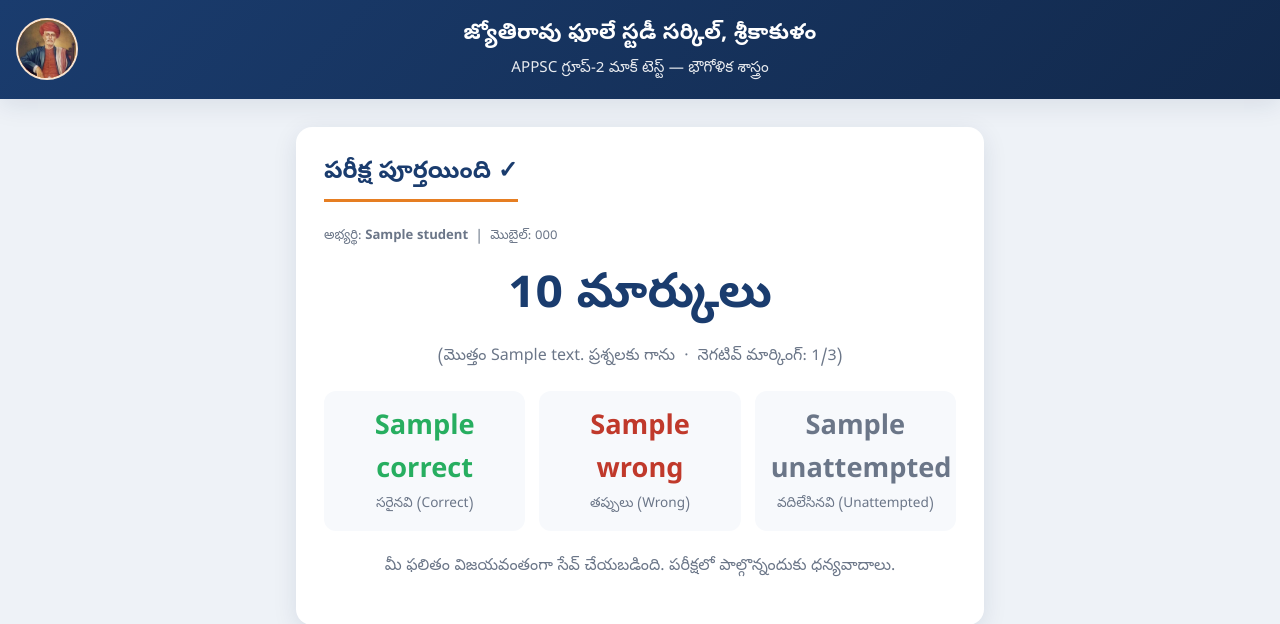
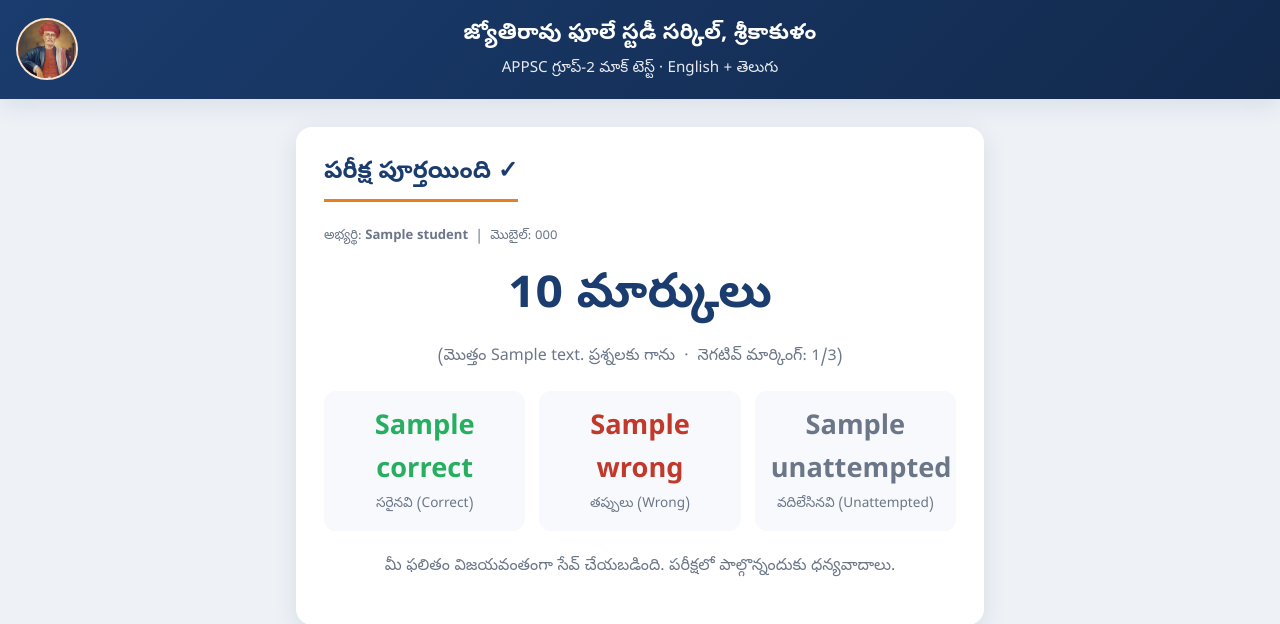
Before and after one commit to munirohitrishi/mock_test_sklm, a Flask app: template templates/result.html in a window 1280 px wide. Shown: the top 624 px of the page. Run offline with Flask 3, Linux system fonts and the light colour scheme; the template is opened without the code that fills it: most values are stand-ins (such as "Sample title", 1, 10 or a date in 2020).

Commit message:
Add files via upload

```diff
--- a/templates/instructions.html
+++ b/templates/instructions.html
@@ -16,7 +16,7 @@
       <img src="{{ url_for('static', filename='img/jyotirao-phule.jpg') }}" alt="జ్యోతిరావు ఫూలే" onerror="this.style.display='none'">
     </div>
     <h1>జ్యోతిరావు ఫూలే స్టడీ సర్కిల్, శ్రీకాకుళం</h1>
-    <p>APPSC గ్రూప్-2 మాక్ టెస్ట్ — భౌగోళిక శాస్త్రం</p>
+    <p>APPSC గ్రూప్-2 మాక్ టెస్ట్ · English + తెలుగు</p>
   </div>
 
   <div class="wrap">
--- a/templates/register.html
+++ b/templates/register.html
@@ -16,7 +16,7 @@
       <img src="{{ url_for('static', filename='img/jyotirao-phule.jpg') }}" alt="జ్యోతిరావు ఫూలే" onerror="this.style.display='none'">
     </div>
     <h1>జ్యోతిరావు ఫూలే స్టడీ సర్కిల్, శ్రీకాకుళం</h1>
-    <p>APPSC గ్రూప్-2 మాక్ టెస్ట్ — భౌగోళిక శాస్త్రం (Geography)</p>
+    <p>APPSC గ్రూప్-2 మాక్ టెస్ట్ · English + తెలుగు</p>
   </div>
 
   <div class="wrap">
--- a/templates/result.html
+++ b/templates/result.html
@@ -16,7 +16,7 @@
       <img src="{{ url_for('static', filename='img/jyotirao-phule.jpg') }}" alt="జ్యోతిరావు ఫూలే" onerror="this.style.display='none'">
     </div>
     <h1>జ్యోతిరావు ఫూలే స్టడీ సర్కిల్, శ్రీకాకుళం</h1>
-    <p>APPSC గ్రూప్-2 మాక్ టెస్ట్ — భౌగోళిక శాస్త్రం</p>
+    <p>APPSC గ్రూప్-2 మాక్ టెస్ట్ · English + తెలుగు</p>
   </div>
 
   <div class="wrap">
--- a/templates/test.html
+++ b/templates/test.html
@@ -18,7 +18,7 @@
       </div>
       <div>
         <div class="title">జ్యోతిరావు ఫూలే స్టడీ సర్కిల్, శ్రీకాకుళం — గ్రూప్-2 మాక్ టెస్ట్</div>
-        <div class="sub">భౌగోళిక శాస్త్రం &nbsp;|&nbsp; అభ్యర్థి: {{ student_name }}</div>
+        <div class="sub">గ్రూప్-2 మాక్ టెస్ట్ &nbsp;|&nbsp; అభ్యర్థి: {{ student_name }}</div>
       </div>
     </div>
     <div id="timer" class="timer">--:--:--</div>
```
